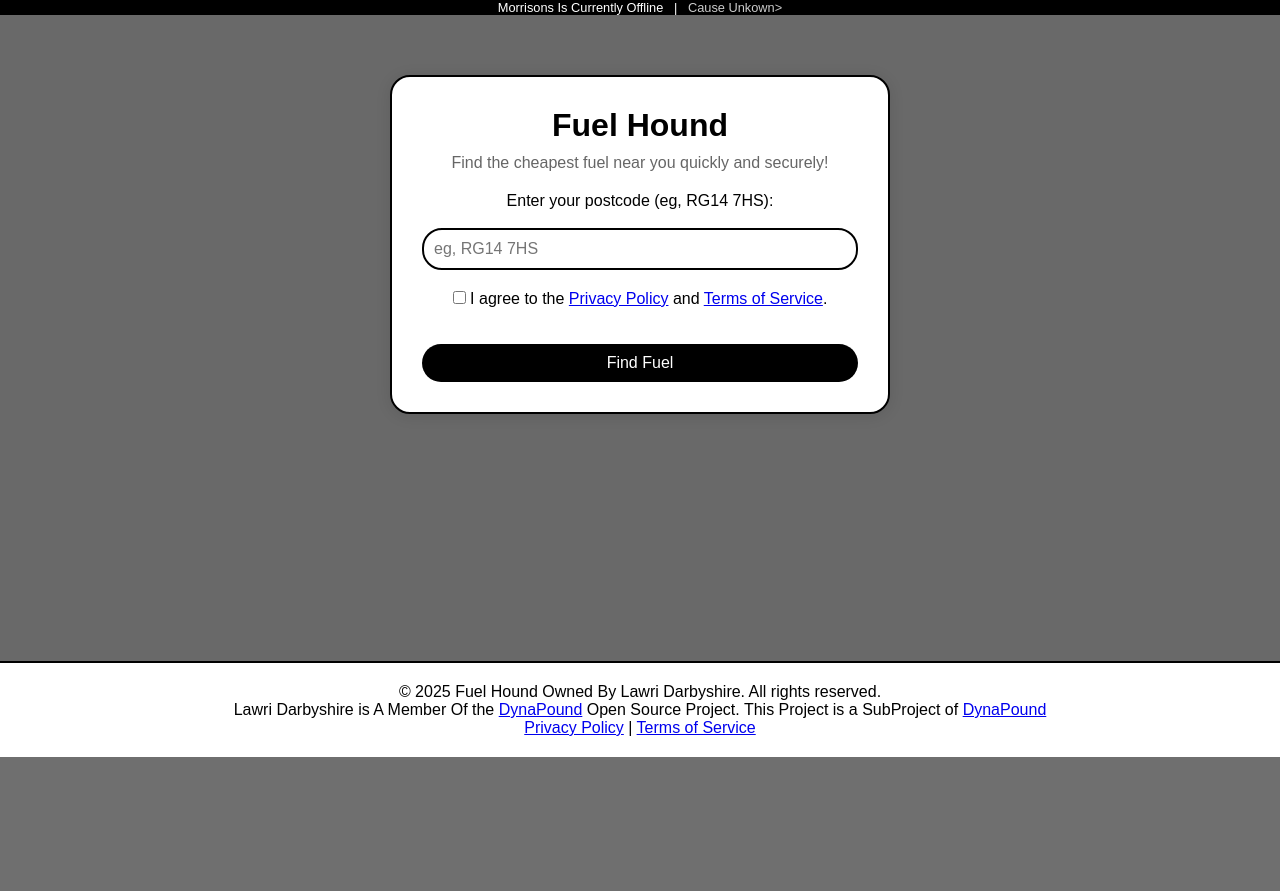
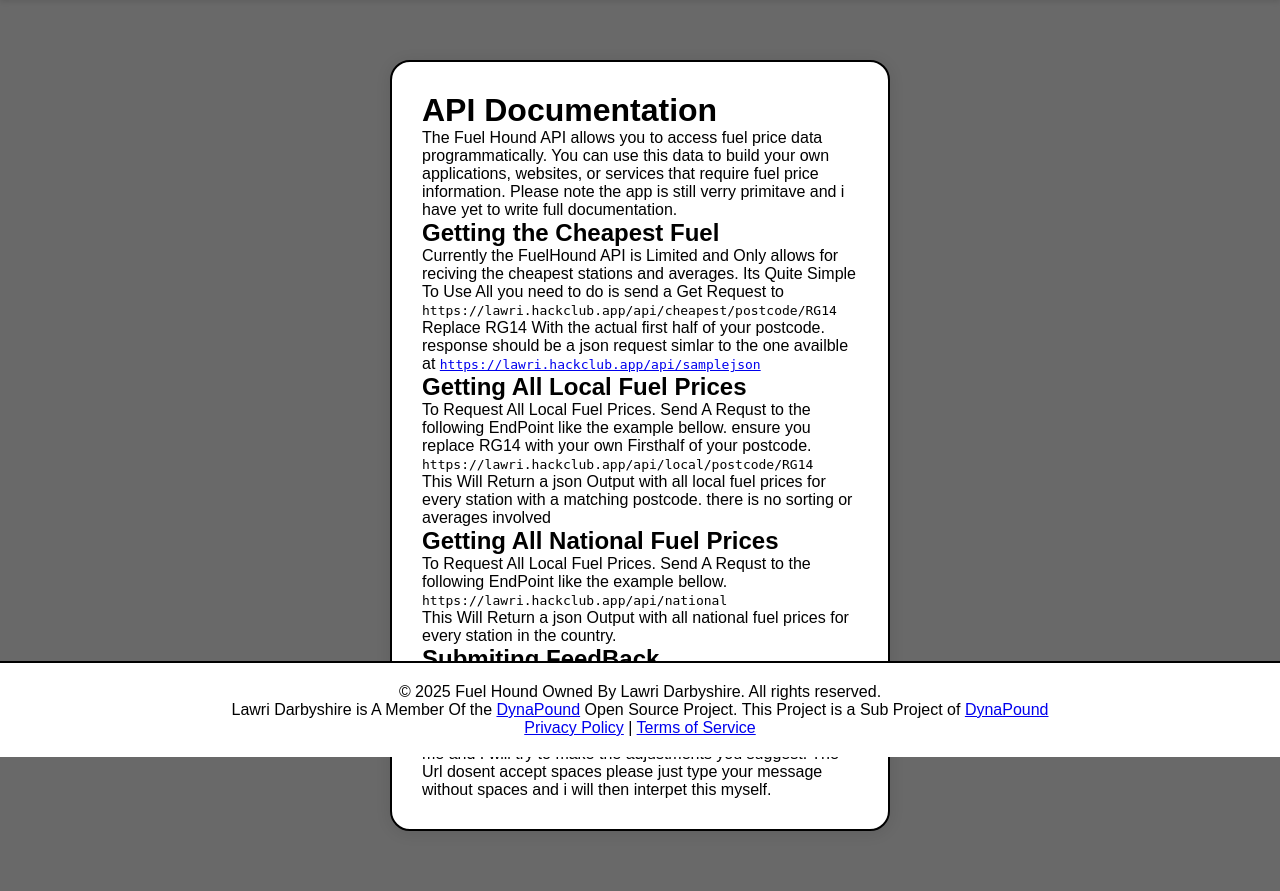
Before and after one commit to Darbyshire64/FuelHound, a Flask app: page / in a window 1280 px wide. Shown: the part 43-934 px from the top of the page. Before the commit the page ends 800 px from the top, so only its background shows below. Run offline with Flask 3, Linux system fonts and the light colour scheme.

Commit message:
Update index.html

```diff
--- a/templates/index.html
+++ b/templates/index.html
@@ -3,7 +3,7 @@
 <head>
     <meta charset="UTF-8">
     <meta name="viewport" content="width=device-width, initial-scale=1.0">
-    <title>Fuel Hound</title>
+    <title>Privacy Policy - Fuel Hound</title>
     <link rel="stylesheet" href="{{ url_for('static', filename='css/style.css') }}">
 	<link rel="icon" type="image/png" href="/favicon-96x96.png" sizes="96x96" />
 	<link rel="icon" type="image/svg+xml" href="https://lawri.hackclub.app/static/favicon.svg" />
@@ -19,84 +19,36 @@
             <li><a href="/">Home</a></li>
             <li><a href="/privacy-policy">Privacy Policy</a></li>
             <li><a href="/terms-of-service">Terms of Service</a></li>
-            <li><a href="/api/docs">API </a></li>
+            <li><a href="/api/docs/">API </a></li>
         </ul>
     </nav>
-    <div class="announcement">
-        <p>Morrisons Is Currently Offline&nbsp;&nbsp;&nbsp;|&nbsp;&nbsp;&nbsp;<a>Cause Unkown></a></p>
+
+    <div class="container">
+        <h1>API Documentation</h1>
+        <p>The Fuel Hound API allows you to access fuel price data programmatically. You can use this data to build your own applications, websites, or services that require fuel price information. Please note the app is still verry primitave and i have yet to write full documentation.</p>
+        <h2>Getting the Cheapest Fuel</h2>
+        <p>Currently the FuelHound API is Limited and Only allows for reciving the cheapest stations and averages. Its Quite Simple To Use All you need to do is send a Get Request to</P>
+        <code>https://lawri.hackclub.app/api/cheapest/postcode/RG14</code>
+        <p>Replace RG14 With the actual first half of your postcode. response should be a json request simlar to the one availble at <code><a href="https://lawri.hackclub.app/api/docs/samplejson">https://lawri.hackclub.app/api/samplejson</a></code></p>
+        <h2>Getting All Local Fuel Prices</h2>
+        <p>To Request All Local Fuel Prices. Send A Requst to the following EndPoint like the example bellow. ensure you replace RG14 with your own Firsthalf of your postcode.</P>
+        <code>https://lawri.hackclub.app/api/local/postcode/RG14</code>
+        <p>This Will Return a json Output with all local fuel prices for every station with a matching postcode. there is no sorting or averages involved</p>
+        <h2>Getting All National Fuel Prices</h2>
+        <p>To Request All Local Fuel Prices. Send A Requst to the following EndPoint like the example bellow.</P>
+        <code>https://lawri.hackclub.app/api/national</code>
+        <p>This Will Return a json Output with all national fuel prices for every station in the country. </p>
+        <h2>Submiting FeedBack</h2>
+        <p>If you have some FeedBack for me please submit a POST request to the the following</p>
+        <code>https://lawri.hackclub.app/api/feedback/[message]</code>
+        <p>Replace [message] with your message. This will be sent to me and I will try to make the adjustments you suggest. The Url dosent accept spaces please just type your message without spaces and i will then interpet this myself.</p>
     </div>
-    <div class="container">
-        <header>
-            <h1>Fuel Hound</h1>
-            <p>Find the cheapest fuel near you quickly and securely!</p>
-        </header>
-        <!-- Form Section -->
-        <form method="POST" action="/" id="postcode-form">
-            <label for="postcode-input">Enter your postcode (eg, RG14 7HS):</label>
-            <br>
-            <input type="text" name="postcode" id="postcode-input" placeholder="eg, RG14 7HS" value="{{ postcode or '' }}" required>
-            <div>
-                <label>
-                    <input type="checkbox" name="agree" required>
-                    I agree to the <a href="/privacy-policy">Privacy Policy</a> and <a href="/terms-of-service">Terms of Service</a>.
-                </label>
-            </div>
-            <br>
-            <br>
-            <button type="submit">Find Fuel</button>
-        </form>
-        <!-- Spinner -->
-        <div class="spinner" id="loading-spinner"></div>
-        <!-- Error Message -->
 
-        {% if error %}
-            <div class="error">{{ error }}</div>
-        {% endif %}
-
-        <!-- Results Section -->
-        {% if prices %}
-            <div id="results">
-                <h2>Results for Postcode: {{ postcode }}</h2>
-                <h3>Cheapest Stations</h3>
-                <ul>
-                    {% for fuel_type, station in prices.cheapest_stations.items() %}
-                        <li>
-                            <strong>{{ fuel_type }}:</strong>
-                            {% if station %}
-                                {{ station.brand }}, {{ station.address }}, {{ station.postcode }} - £{{ "%.2f"|format(station.price) }}/litre
-                                (<a href="{{ station.google_maps_link }}" target="_blank">Directions</a>)
-                            {% else %}
-                                No station found.
-                            {% endif %}
-                        </li>
-                    {% endfor %}
-                </ul>
-                <h3>Average Prices</h3>
-                <p><strong>Local:</strong></p>
-                    <p>     E10(Unleaded): £{{ "%.2f"|format(prices.average_prices.local.E10) if prices.average_prices.local.E10 else "N/A" }}/litre</p>
-                    <p>     E5(Premium Unleaded): £{{ "%.2f"|format(prices.average_prices.local.E5) if prices.average_prices.local.E5 else "N/A" }}/litre</p>
-                    <p>     B7(Diesil): £{{ "%.2f"|format(prices.average_prices.local.B7) if prices.average_prices.local.B7 else "N/A" }}/litre</p>
-                <p><strong>National:</strong></p>
-                    <p>     E10(Unleaded): £{{ "%.2f"|format(prices.average_prices.national.E10) if prices.average_prices.national.E10 else "N/A" }}/litre</p>
-                    <p>     E5(Premium Unleaded): £{{ "%.2f"|format(prices.average_prices.national.E5) if prices.average_prices.national.E5 else "N/A" }}/litre</p>
-                    <p>     B7(Diesel): £{{ "%.2f"|format(prices.average_prices.national.B7) if prices.average_prices.national.B7 else "N/A" }}/litre</p>
-            </div>
-        {% endif %}
-    </div>
-    <script>
-        const form = document.getElementById('postcode-form');
-        const spinner = document.getElementById('loading-spinner');
-
-        form.addEventListener('submit', () => {
-            spinner.style.display = 'block'; // Show spinner
-            form.classList.add('loading'); // Add loading state
-        });
-    </script>
-    <!-- Footer -->
-    <footer>
+     <!-- Footer -->
+     <footer>
         <div class="footer-content">
             <p>&copy; 2025 Fuel Hound Owned By Lawri Darbyshire. All rights reserved.</p>
-            <P>Lawri Darbyshire is A Member Of the <a href="https://dynapound.com">DynaPound</a> Open Source Project. This Project is a  SubProject of <a href="https://dynapound.com">DynaPound</a> </P>
+            <P>Lawri Darbyshire is A Member Of the <a href="https://dynapound.com">DynaPound</a> Open Source Project. This Project is a Sub Project of <a href="https://dynapound.com">DynaPound</a> </P>
             <p><a href="/privacy-policy">Privacy Policy</a> | <a href="/terms-of-service">Terms of Service</a></p>
         </div>
     </footer>
```
